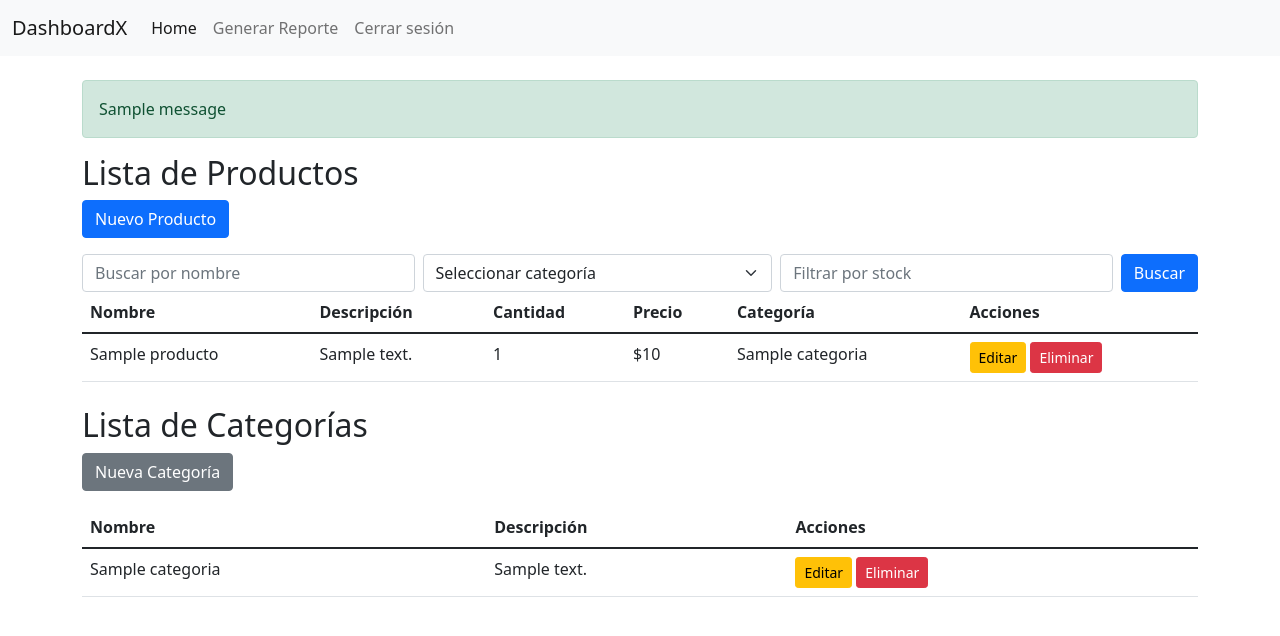
After one commit to Marambio-MyA/DashboardX, a Django app: page / in a window 1280 px wide. The commit adds this page. Shown: the top 636 px of the page. Run offline with Django 5.2, Linux system fonts and the light colour scheme; a user stored in the database is signed in; tables that the repository leaves empty hold one stand-in row (values such as "Sample post"); one stand-in notice (Sample message) is shown.

Commit message:
refactor: dividir navbar html y usar html de categorias

```diff
--- /dev/null
+++ b/productos/templates/home.html
@@ -0,0 +1,116 @@
+<!-- home.html -->
+<!DOCTYPE html>
+<html lang="es">
+<head>
+    <meta charset="UTF-8">
+    <meta name="viewport" content="width=device-width, initial-scale=1.0">
+    <title>Home</title>
+    <link href="https://cdn.jsdelivr.net/npm/bootstrap@5.1.3/dist/css/bootstrap.min.css" rel="stylesheet">
+</head>
+<body>
+
+    {% include 'navbar.html' %}
+
+    <div class="container mt-4">
+
+        <!-- Mensajes -->
+        {% if messages %}
+            {% for message in messages %}
+                <div class="alert alert-{{ message.tags }}">
+                    {{ message }}
+                </div>
+            {% endfor %}
+        {% endif %}
+
+        <!-- Sección de productos -->
+        <div class="mb-4">
+            <h2>Lista de Productos</h2>
+            <a href="{% url 'crear_producto' %}" class="btn btn-primary mb-3">Nuevo Producto</a>
+
+            <!-- Filtro y búsqueda de productos -->
+            <form method="GET" action="{% url 'home' %}">
+                <div class="d-flex">
+                    <input type="text" class="form-control me-2" name="search" placeholder="Buscar por nombre" value="{{ request.GET.search }}">
+                    <select class="form-select me-2" name="categoria">
+                        <option value="">Seleccionar categoría</option>
+                        {% for categoria in categorias %}
+                            <option value="{{ categoria.id }}" {% if categoria.id == request.GET.categoria %}selected{% endif %}>{{ categoria.nombre }}</option>
+                        {% endfor %}
+                    </select>
+                    <input type="number" class="form-control me-2" name="stock" placeholder="Filtrar por stock" value="{{ request.GET.stock }}">
+                    <button type="submit" class="btn btn-primary">Buscar</button>
+                </div>
+            </form>
+
+            <!-- Tabla de productos -->
+            <table class="table">
+                <thead>
+                    <tr>
+                        <th>Nombre</th>
+                        <th>Descripción</th>
+                        <th>Cantidad</th>
+                        <th>Precio</th>
+                        <th>Categoría</th>
+                        <th>Acciones</th>
+                    </tr>
+                </thead>
+                <tbody>
+                    {% for producto in productos %}
+                    <tr>
+                        <td>{{ producto.nombre }}</td>
+                        <td>{{ producto.descripcion }}</td>
+                        <td>{{ producto.cantidad_disponible }}</td>
+                        <td>${{ producto.precio_unitario }}</td>
+                        <td>{{ producto.categoria }}</td>
+                        <td>
+                            <a href="{% url 'editar_producto' producto.pk %}" class="btn btn-sm btn-warning">Editar</a>
+                            <a href="{% url 'eliminar_producto' producto.pk %}" class="btn btn-sm btn-danger">Eliminar</a>
+                        </td>
+                    </tr>
+                    {% empty %}
+                    <tr>
+                        <td colspan="6" class="text-center">No hay productos registrados.</td>
+                    </tr>
+                    {% endfor %}
+                </tbody>
+            </table>
+        </div>
+
+        <!-- Sección de categorías -->
+        <div class="mb-4">
+            <h2>Lista de Categorías</h2>
+            <a href="{% url 'crear_categoria' %}" class="btn btn-secondary mb-3">Nueva Categoría</a>
+
+            <!-- Tabla de categorías -->
+            <table class="table">
+                <thead>
+                    <tr>
+                        <th>Nombre</th>
+                        <th>Descripción</th>
+                        <th>Acciones</th>
+                    </tr>
+                </thead>
+                <tbody>
+                    {% for categoria in categorias %}
+                    <tr>
+                        <td>{{ categoria.nombre }}</td>
+                        <td>{{ categoria.descripcion }}</td>
+                        <td>
+                            <a href="{% url 'editar_categoria' categoria.pk %}" class="btn btn-sm btn-warning">Editar</a>
+                            <a href="{% url 'eliminar_categoria' categoria.pk %}" class="btn btn-sm btn-danger">Eliminar</a>
+                        </td>
+                    </tr>
+                    {% empty %}
+                    <tr>
+                        <td colspan="3" class="text-center">No hay categorías registradas.</td>
+                    </tr>
+                    {% endfor %}
+                </tbody>
+            </table>
+        </div>
+
+    </div>
+
+    <script src="https://cdn.jsdelivr.net/npm/bootstrap@5.1.3/dist/js/bootstrap.bundle.min.js"></script>
+</body>
+</html>
--- /dev/null
+++ b/productos/templates/navbar.html
@@ -0,0 +1,24 @@
+<!-- navbar.html -->
+<nav class="navbar navbar-expand-lg navbar-light bg-light">
+    <div class="container-fluid">
+        <a class="navbar-brand" href="#">DashboardX</a>
+        <button class="navbar-toggler" type="button" data-bs-toggle="collapse" data-bs-target="#navbarNav" aria-controls="navbarNav" aria-expanded="false" aria-label="Toggle navigation">
+            <span class="navbar-toggler-icon"></span>
+        </button>
+        <div class="collapse navbar-collapse" id="navbarNav">
+            <ul class="navbar-nav">
+                <li class="nav-item">
+                    <a class="nav-link active" href="{% url 'home' %}">Home</a>
+                </li>
+                <li class="nav-item">
+                    <a class="nav-link" href="{% url 'reporte_pdf' %}">Generar Reporte</a>
+                </li>
+                {% if user.is_authenticated %}
+                <li class="nav-item">
+                    <a class="nav-link" href="{% url 'logout' %}">Cerrar sesión</a>
+                </li>
+                {% endif %}
+            </ul>
+        </div>
+    </div>
+</nav>
--- a/productos/templates/productos/form.html
+++ b/productos/templates/productos/form.html
@@ -45,7 +45,7 @@
             {% endfor %}
 
             <button type="submit" class="btn btn-primary">Guardar</button>
-            <a href="{% url 'lista_productos' %}" class="btn btn-secondary">Cancelar</a>
+            <a href="{% url 'home' %}" class="btn btn-secondary">Cancelar</a>
         </form>
     </div>
 </body>
```
Also changed, not shown: productos/templates/productos/lista.html (deleted, +0 -69 lines).
